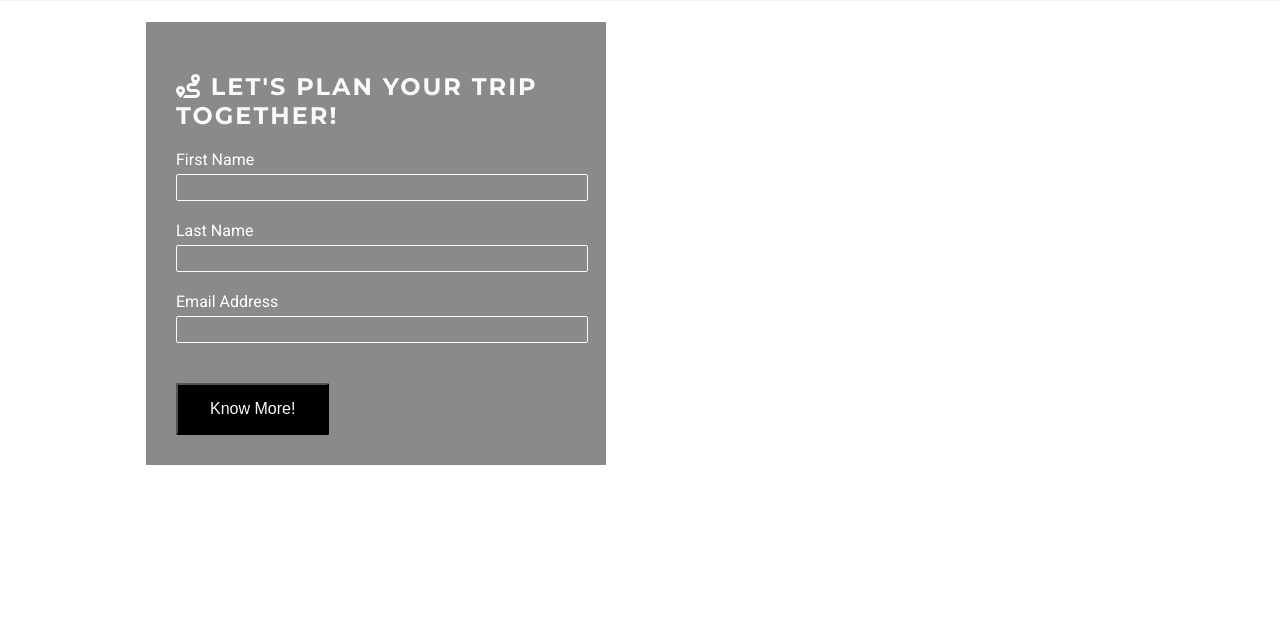
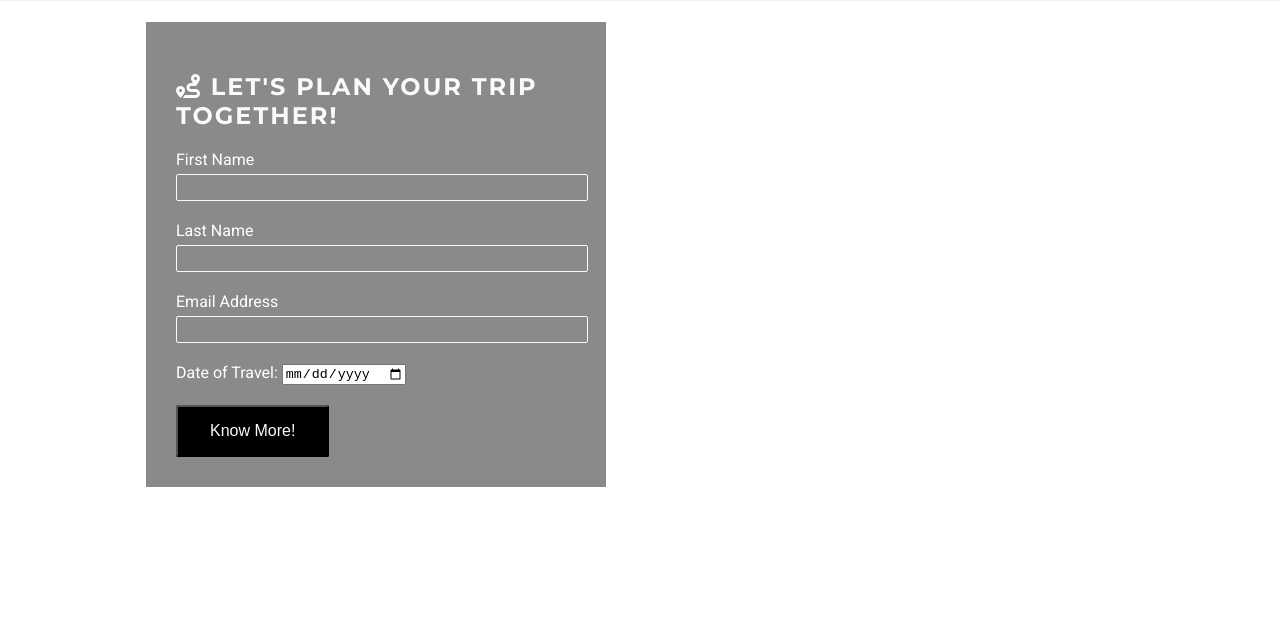
Before and after one commit to EktaMehra/Paris_siteseeing_em, a plain HTML site: page contact.html in a window 1280 px wide. Shown: the part 90-730 px from the top of the page. Drawn offline with Linux system fonts and the light colour scheme.

Commit message:
added travel date section in contact.html

```diff
--- a/contact.html
+++ b/contact.html
@@ -83,6 +83,15 @@
             required
           />
           <br />
+          <label for="traveldate">Date of Travel: </label>
+          <input
+            type="date"
+            name="traveldate"
+            id="traveldate"
+            class="date"
+            required
+          />
+          <br />
           <button type="submit" class="contact-us">Know More!</button>
         </form>
       </section>
```
